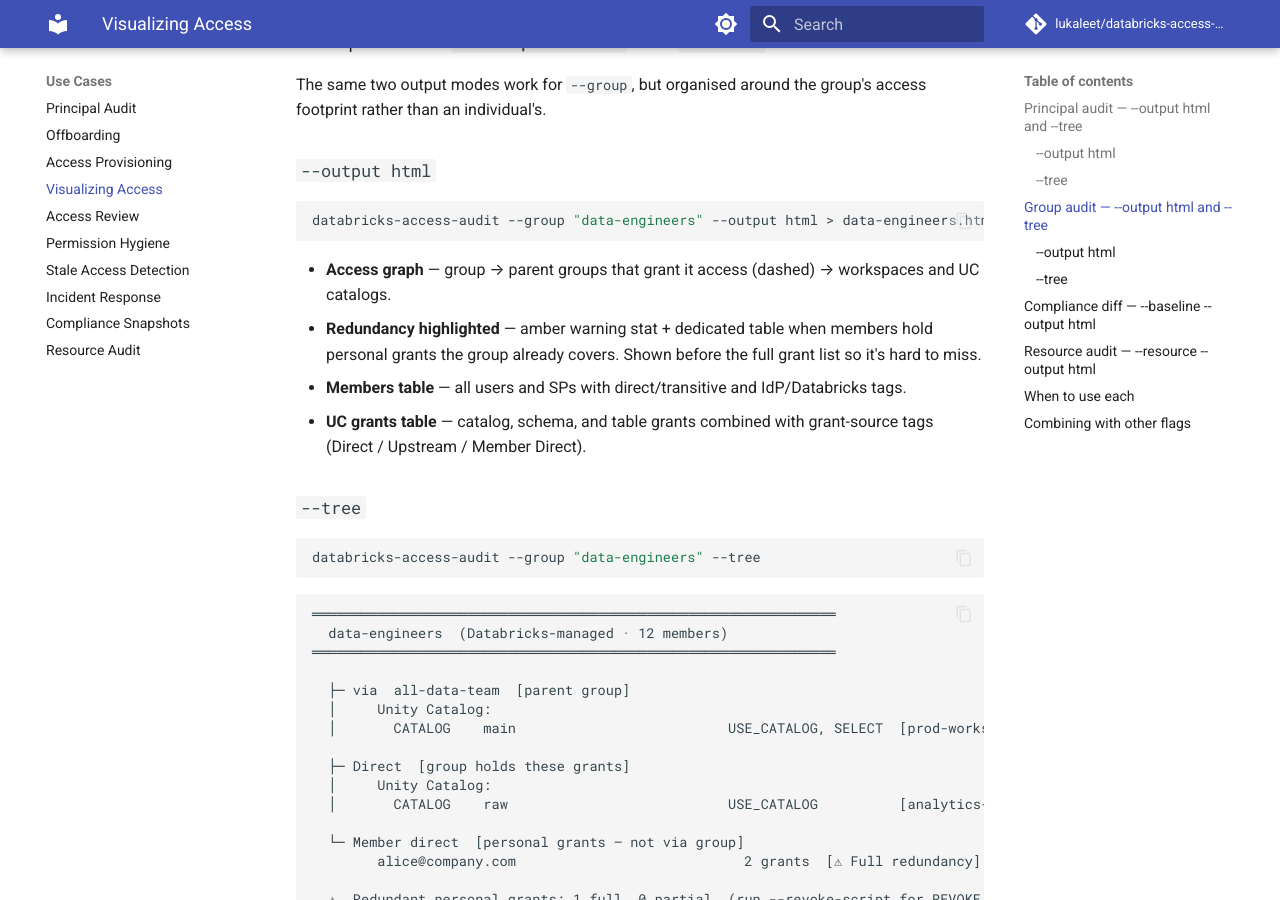
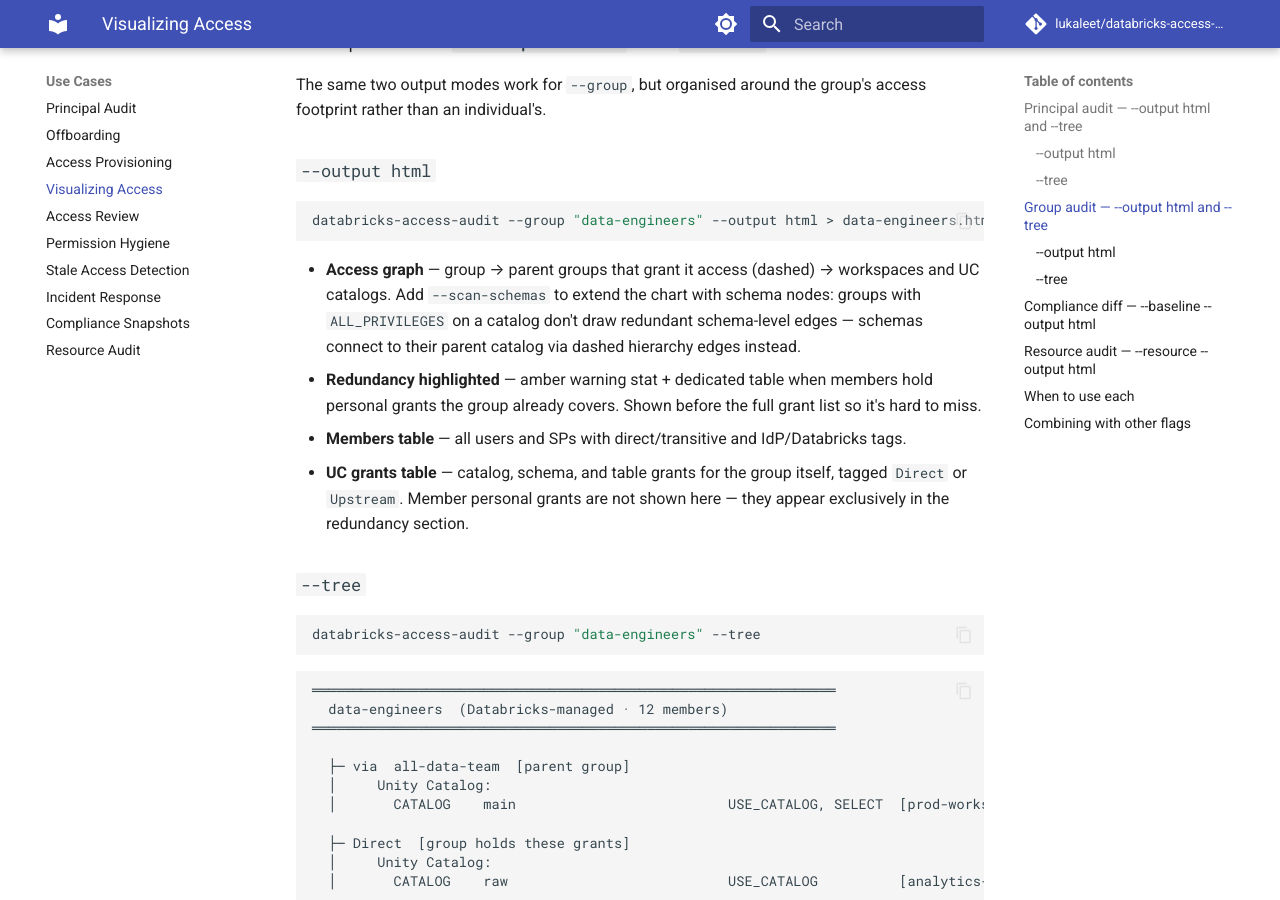
Before and after one commit to lukaleet/databricks-access-audit, an MkDocs documentation site: the page built from docs/use-cases/access-map.md, in a window 1280 px wide and 900 px high, scrolled down 1698 px. Built offline with MkDocs 1.6.1 and Material for MkDocs 9.7.7, drawn with Linux system fonts in a browser that asks for light colours; comment, search, counter and statistics services are not loaded.

Commit message:
Update access-map docs: schema hierarchy in group chart, Member Direct removed from HTML table
Co-Authored-By: Claude Sonnet 4.6 <noreply@anthropic.com>

````diff
--- a/docs/use-cases/access-map.md
+++ b/docs/use-cases/access-map.md
@@ -73,10 +73,10 @@ The same two output modes work for `--group`, but organised around the group's a
 databricks-access-audit --group "data-engineers" --output html > data-engineers.html
 ```
 
-- **Access graph** — group → parent groups that grant it access (dashed) → workspaces and UC catalogs.
+- **Access graph** — group → parent groups that grant it access (dashed) → workspaces and UC catalogs. Add `--scan-schemas` to extend the chart with schema nodes: groups with `ALL_PRIVILEGES` on a catalog don't draw redundant schema-level edges — schemas connect to their parent catalog via dashed hierarchy edges instead.
 - **Redundancy highlighted** — amber warning stat + dedicated table when members hold personal grants the group already covers. Shown before the full grant list so it's hard to miss.
 - **Members table** — all users and SPs with direct/transitive and IdP/Databricks tags.
-- **UC grants table** — catalog, schema, and table grants combined with grant-source tags (Direct / Upstream / Member Direct).
+- **UC grants table** — catalog, schema, and table grants for the group itself, tagged `Direct` or `Upstream`. Member personal grants are not shown here — they appear exclusively in the redundancy section.
 
 ### `--tree`
 
````
